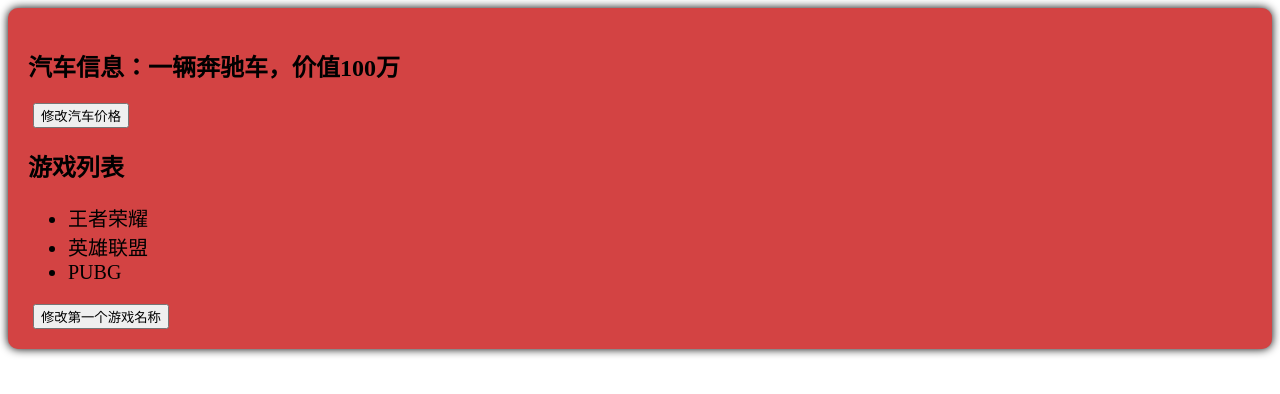
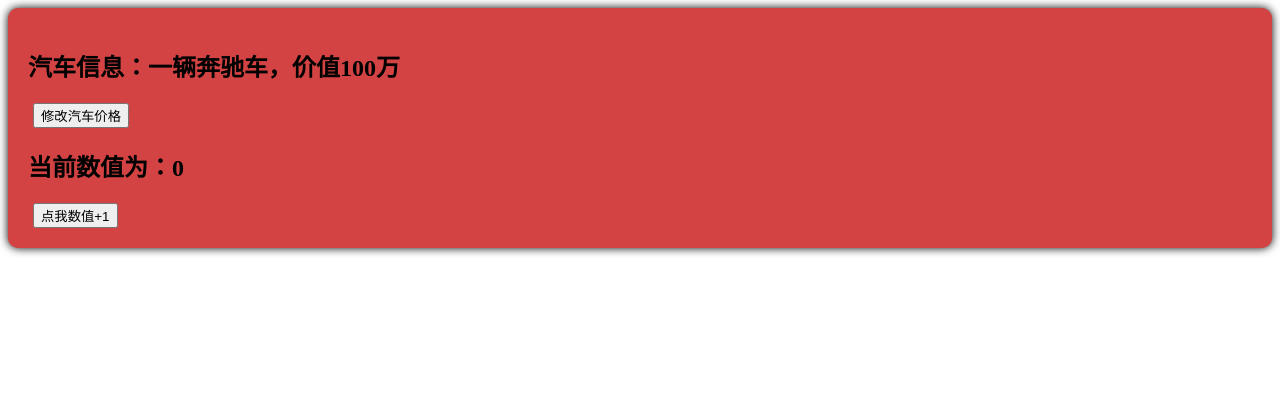
Before and after one commit to Water-blue7/vue3-learn, a Vue app in the folder hello_vue3/: page / in a window 1280 px wide. Shown: the top 394 px of the page. Built offline with nearby package versions, Linux system fonts and the light colour scheme.

Commit message:
使用ref每次都要.value有点麻烦，使用插件Vue - Official

```diff
--- a/hello_vue3/src/components/Person.vue
+++ b/hello_vue3/src/components/Person.vue
@@ -3,37 +3,31 @@
         <h2>汽车信息：一辆{{ car.brand }}车，价值{{ car.price }}万</h2>
         <button @click="changePrice">修改汽车价格</button>
         <br>
-        <h2>游戏列表</h2>
-        <ul>
-            <li v-for="game in games" :key="game.id">{{ game.name }}</li>
-        </ul>
-        <button @click="changeFirstName">修改第一个游戏名称</button>
+        <h2>当前数值为：{{ sum }}</h2>
+        <button @click="changeSum">点我数值+1</button>
     </div>
 </template>
 
 <script lang="ts" setup name="Person">
 // 用ref实现响应式对象类型数据，底层用的是reactive
-import { ref } from 'vue';
+import { ref, reactive } from 'vue';
 
 // 数据
-let car = ref({
+let car = reactive({
     brand: '奔驰',
     price: 100
 })
-let games = ref([
-    { id: 'askdlgha01', name: '王者荣耀' },
-    { id: 'askdlgha02', name: '英雄联盟' },
-    { id: 'askdlgha03', name: 'PUBG' }
-])
+let sum = ref(0)
 
 // 方法
 function changePrice() {
-    car.value.price += 10
+    car.price += 10
 }
-function changeFirstName() {
-    games.value[0].name = '王者农药'
-    console.log(games.value[0].name);
+function changeSum() {
+    // ref取值需要.value
+    sum.value += 1
 }
+
 // 不用写return了
 </script>
 
```
